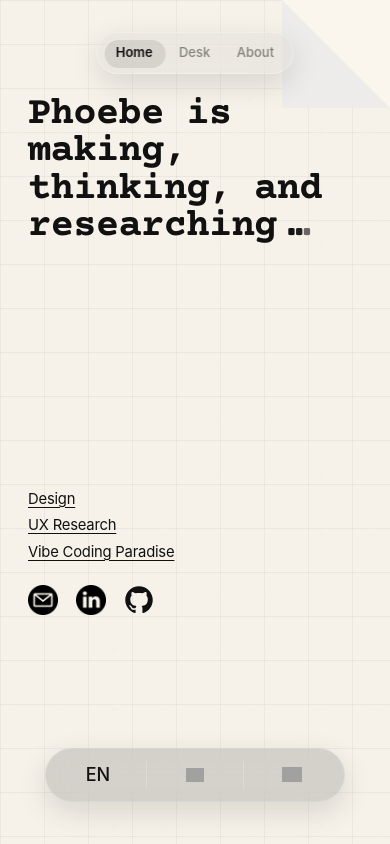
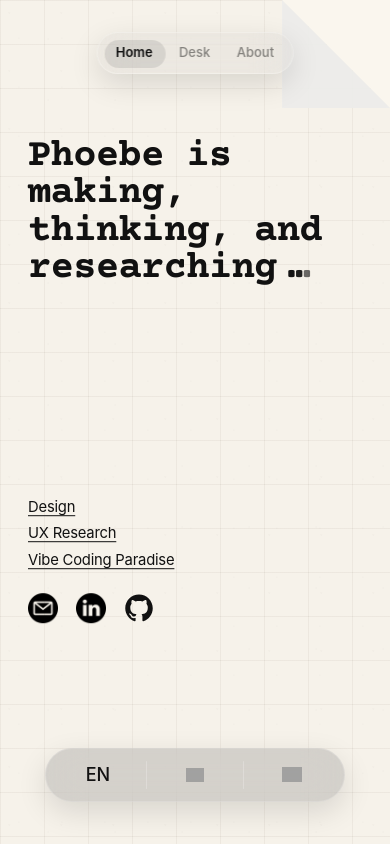
Before and after one commit to qinlyismoon/qinlyismoon.github.io, a React (Vite) app: page / in a window 390 px wide. Built offline with nearby package versions, Linux system fonts and the light colour scheme; grey boxes are pictures that could not be loaded.

Commit message:
responsive

```diff
--- a/src/components/shared/AppLayout.jsx
+++ b/src/components/shared/AppLayout.jsx
@@ -9,12 +9,21 @@ export default function AppLayout({ children, className = "", style = {} }) {
   const { isDarkMode } = useAppSettings();
   const themeColors = useMemo(() => getThemeColors(isDarkMode), [isDarkMode]);
   const usesPaperSurface = /\blanding-page\b/.test(className);
+  const isScenePage = /\b(landing-page|workspace-page)\b/.test(className);
 
   return (
     <div
       className={`app-layout ${className}`.trim()}
       style={{
-        minHeight: "100vh",
+        ...(isScenePage
+          ? {
+              height: "100dvh",
+              maxHeight: "100dvh",
+              minHeight: 0,
+              overflow: "hidden",
+              boxSizing: "border-box",
+            }
+          : { minHeight: "100vh" }),
         ...(usesPaperSurface ? {} : { background: themeColors.pageBg }),
         color: themeColors.text,
         fontFamily: FONT_STACK,
--- a/src/components/shared/SiteShell.jsx
+++ b/src/components/shared/SiteShell.jsx
@@ -181,7 +181,7 @@ export default function SiteShell() {
   return (
     <PageTransitionContext.Provider value={pageContext}>
       <div
-        className="site-shell"
+        className={`site-shell${showPeelStage ? " site-shell--scene-lock" : ""}`}
         style={{
           background: shellBackground,
           transition: "background 0.35s ease",
--- a/src/components/workspace/InteractiveWorkspace.jsx
+++ b/src/components/workspace/InteractiveWorkspace.jsx
@@ -4,7 +4,7 @@ import { useAppSettings } from "../../context/AppSettingsContext";
 import { useMusic } from "../../context/MusicContext";
 import { usePageTransition } from "../../context/PageTransitionContext";
 import { SCENE_CONTENT_SHIFT_X, ROOM_WINDOW } from "../../lib/deskLayout";
-import { WORKSPACE_ASPECT, WORKSPACE_SCENE_OFFSET_Y, WORKSPACE_VIEWBOX } from "../../lib/animations";
+import { WORKSPACE_ASPECT } from "../../lib/animations";
 import { getDeskPalette } from "../../lib/deskPalette";
 import { CAMERA_FLASH_MS, MUG_STIR_AUDIO_MS, MUG_STIR_MS, PLANT_WATERING_MS } from "../../lib/workspaceInteractions";
 import { WORKSPACE_SOUNDS, NATURE_SOUND_VOLUME, soundSrc } from "../../lib/sounds";
@@ -14,6 +14,7 @@ import WorkspacePlantTooltip from "./WorkspacePlantTooltip";
 import { WORKSPACE_OBJECTS } from "../../lib/workspaceObjects";
 import WorkspaceObject from "./WorkspaceObject";
 import { useCompactScene } from "../../hooks/useCompactScene";
+import { useWorkspaceCamera } from "../../hooks/useWorkspaceCamera";
 import {
   LampLightLayer,
   PhoebeDeskScene,
@@ -35,6 +36,8 @@ export default function InteractiveWorkspace({
   const navigate = useNavigate();
   const palette = useMemo(() => getDeskPalette(isDarkMode), [isDarkMode]);
   const compactScene = useCompactScene();
+  const { viewBox: workspaceViewBox, offsetY: workspaceOffsetY } =
+    useWorkspaceCamera();
   const matchaStirRef = useRef(null);
   const lampToggleRef = useRef(null);
   const pageFlipRef = useRef(null);
@@ -380,13 +383,13 @@ export default function InteractiveWorkspace({
 
       <svg
         className="workspace-scene__svg"
-        viewBox={WORKSPACE_VIEWBOX}
+        viewBox={workspaceViewBox}
         preserveAspectRatio={WORKSPACE_ASPECT}
         role="img"
         aria-label={copy.sceneLabel}
       >
         <SceneDefs c={palette} />
-        <g transform={`translate(0, ${WORKSPACE_SCENE_OFFSET_Y})`}>
+        <g transform={`translate(0, ${workspaceOffsetY})`}>
           <RoomWindow c={palette} />
           <WorkspaceObject
             id="window"
--- /dev/null
+++ b/src/hooks/useWorkspaceCamera.js
@@ -0,0 +1,34 @@
+import { useEffect, useState } from "react";
+import { getWorkspaceCamera } from "../lib/animations";
+
+/**
+ * Responsive desk camera — shared scale from viewport width AND height.
+ * Large desktops keep the medium-shot framing; laptops ease toward a wider shot.
+ */
+export function useWorkspaceCamera() {
+  const [camera, setCamera] = useState(() =>
+    typeof window !== "undefined"
+      ? getWorkspaceCamera(window.innerWidth, window.innerHeight)
+      : getWorkspaceCamera(),
+  );
+
+  useEffect(() => {
+    let frame = 0;
+
+    const update = () => {
+      cancelAnimationFrame(frame);
+      frame = requestAnimationFrame(() => {
+        setCamera(getWorkspaceCamera(window.innerWidth, window.innerHeight));
+      });
+    };
+
+    update();
+    window.addEventListener("resize", update);
+    return () => {
+      cancelAnimationFrame(frame);
+      window.removeEventListener("resize", update);
+    };
+  }, []);
+
+  return camera;
+}
--- a/src/styles.css
+++ b/src/styles.css
@@ -7,8 +7,8 @@ body,
 }
 
 html {
-  scrollbar-gutter: stable;
-  overflow-y: scroll;
+  overflow-y: auto;
+  scrollbar-gutter: auto;
 }
 
 html.moon-cursor-active,
@@ -32,6 +32,15 @@ body {
 :root {
   --viewport-controls-bottom: clamp(32px, 5vh, 48px);
   --viewport-top-nav-top: clamp(20px, 4vh, 32px);
+  /* Approximate chrome sizes — used for content safe areas */
+  --viewport-top-nav-height: 48px;
+  --viewport-controls-height: 52px;
+  --viewport-safe-top: calc(
+    var(--viewport-top-nav-top) + var(--viewport-top-nav-height) + 20px
+  );
+  --viewport-safe-bottom: calc(
+    var(--viewport-controls-bottom) + var(--viewport-controls-height) + 28px
+  );
 }
 
 .site-shell {
@@ -39,6 +48,14 @@ body {
   overflow-x: hidden;
 }
 
+/* Home + Desk: lock to one viewport — About stays scrollable. */
+.site-shell--scene-lock {
+  height: 100dvh;
+  max-height: 100dvh;
+  min-height: 0;
+  overflow: hidden;
+}
+
 .site-shell__page {
   min-height: auto;
 }
@@ -49,16 +66,18 @@ body {
 
 .landing-page.app-layout,
 .workspace-page.app-layout {
-  overflow: visible;
-  min-height: 100vh;
-  min-height: 100dvh;
+  height: 100dvh;
+  max-height: 100dvh;
+  min-height: 0;
+  overflow: hidden;
+  box-sizing: border-box;
 }
 
 /* Landing page — editorial layout system */
 
 .landing-page {
-  --editorial-inset: clamp(56px, 8.5vw, 96px);
-  --editorial-title-size: clamp(2.75rem, 8.5vw, 7.5rem);
+  --editorial-inset: clamp(48px, 6vw, 110px);
+  --editorial-title-size: clamp(4rem, 6.5vw, 7.5rem);
   --editorial-title-width: 68%;
   --editorial-title-line: 0.98;
   --editorial-title-weight: 600;
@@ -73,10 +92,12 @@ body {
   --editorial-social-gap: clamp(1.125rem, 2.5vw, 1.75rem);
   --editorial-social-offset: clamp(1.25rem, 2.5vh, 2rem);
 
-  --editorial-title-top: clamp(7rem, 17vh, 12.5rem);
-  --editorial-nav-top: clamp(31rem, 64vh, 44rem);
-  --editorial-pad-bottom: calc(var(--viewport-controls-bottom) + 3.75rem);
-  --editorial-inline-end: clamp(2rem, 5vw, 4rem);
+  --editorial-title-top: clamp(6.5rem, 15vh, 12.5rem);
+  --editorial-nav-top: clamp(28rem, 62vh, 44rem);
+  --editorial-pad-bottom: calc(var(--viewport-safe-bottom) + 0.5rem);
+  --editorial-inline-end: clamp(2rem, 4vw, 4rem);
+  /* Soft downward settle for title + links as one group (nav/chrome stay fixed). */
+  --editorial-content-nudge-y: clamp(36px, 5vh, 68px);
 
   /* Notebook / paper canvas — Home only */
   --landing-paper-base: #f6f2ea;
@@ -87,6 +108,11 @@ body {
 
   position: relative;
   isolation: isolate;
+  width: 100%;
+  height: 100%;
+  max-height: 100%;
+  overflow: hidden;
+  box-sizing: border-box;
   background-color: var(--landing-paper-base);
   background-image:
     linear-gradient(var(--landing-grid-line) 1px, transparent 1px),
@@ -154,11 +180,15 @@ body {
 }
 
 .landing-page__inner {
-  min-height: 100vh;
-  min-height: 100dvh;
   position: relative;
+  width: 100%;
+  height: 100%;
+  min-height: 0;
+  max-height: 100%;
   box-sizing: border-box;
   padding-bottom: var(--editorial-pad-bottom);
+  overflow: hidden;
+  transform: translateY(var(--editorial-content-nudge-y));
 }
 
 .landing-page__title-block,
@@ -431,6 +461,7 @@ body {
   --about-content-gutter: 16px;
   --about-copy-max-width: 42rem;
   --about-stage-copy-max-width: 56rem;
+  --about-journey-label-gutter: 0px;
   min-height: 100vh;
   min-height: 100dvh;
   overflow-x: clip;
@@ -443,8 +474,11 @@ body {
     calc(100% - (var(--about-content-gutter) * 2))
   );
   margin: 0 auto;
-  padding: clamp(96px, 14vh, 132px) 0
-    calc(var(--viewport-controls-bottom) + 96px);
+  padding: max(clamp(96px, 14vh, 132px), var(--viewport-safe-top)) 0
+    max(
+      calc(var(--viewport-controls-bottom) + 96px),
+      var(--viewport-safe-bottom)
+    );
   overflow: visible;
 }
 
@@ -1132,6 +1166,8 @@ body {
   --journey-gap: 22px;
   --timeline-accent: #5f8f8f;
   --timeline-accent-soft: #7ba8a8;
+  /* Keep year labels visually attached to the rail (synced as one unit). */
+  --about-timeline-label-gap: 36px;
   width: 100%;
   margin-bottom: clamp(56px, 9vh, 88px);
   overflow: visible;
@@ -1157,17 +1193,20 @@ body {
   width: 100%;
   margin-left: 0;
   overflow: visible;
+  padding-left: var(--about-journey-label-gutter);
   padding-bottom: clamp(72px, 14vh, 140px);
+  box-sizing: border-box;
 }
 
 .about-journey__rail-wrapper {
   position: absolute;
-  left: 0;
+  left: var(--about-journey-label-gutter);
   top: 0;
   bottom: 0;
   width: var(--journey-rail);
   pointer-events: none;
-  z-index: 1;
+  /* Above stage year marks so the moving label can cover them. */
+  z-index: 3;
 }
 
 .about-journey__base-line {
@@ -1196,7 +1235,7 @@ body {
 
 .about-journey__moving-label {
   position: absolute;
-  right: calc(100% + 24px);
+  right: calc(100% + var(--about-timeline-label-gap));
   top: 0;
   z-index: 4;
   box-sizing: border-box;
@@ -1332,7 +1371,9 @@ body {
   padding-top: 0;
   text-align: right;
   pointer-events: none;
-  transform: translateX(calc(-100% - 36px));
+  z-index: 0;
+  /* Sit under the moving label’s center so the label can cover the year. */
+  transform: translateX(calc(-100% - var(--about-timeline-label-gap) - 28px));
 }
 
 .about-stage__year-mark {
@@ -1343,40 +1384,48 @@ body {
   line-height: 1;
   color: rgba(61, 95, 95, 0.26);
   text-shadow: 0 0 0 rgba(123, 168, 168, 0);
+  opacity: 1;
   transition:
     color 320ms ease,
     text-shadow 320ms ease,
-    filter 320ms ease;
-}
-
-.about-stage.is-active .about-stage__year-mark {
+    filter 320ms ease,
+    opacity 280ms ease;
+}
+
+/* Active stage: floating label owns this spot — hide the ghost year so they don’t stack. */
+.about-stage.is-active:not(.is-arriving) .about-stage__year-mark {
+  opacity: 0;
   color: #3d5f5f;
-  text-shadow: 0 0 16px rgba(123, 168, 168, 0.38);
+  text-shadow: none;
 }
 
 .about-stage.is-past:not(.is-active) .about-stage__year-mark {
-  color: rgba(61, 95, 95, 0.52);
+  color: rgba(61, 95, 95, 0.55);
   text-shadow: none;
+  opacity: 1;
 }
 
 .about-stage.is-arriving .about-stage__year-mark {
-  animation: timelineYearLight 520ms cubic-bezier(0.22, 1, 0.36, 1);
+  animation: timelineYearLight 520ms cubic-bezier(0.22, 1, 0.36, 1) forwards;
 }
 
 @keyframes timelineYearLight {
   0% {
-    filter: brightness(0.85);
+    opacity: 0.45;
+    filter: brightness(0.9);
     text-shadow: 0 0 0 rgba(123, 168, 168, 0);
   }
 
-  45% {
-    filter: brightness(1.2);
-    text-shadow: 0 0 22px rgba(123, 168, 168, 0.55);
+  40% {
+    opacity: 1;
+    filter: brightness(1.15);
+    text-shadow: 0 0 18px rgba(123, 168, 168, 0.5);
   }
 
   100% {
+    opacity: 0;
     filter: brightness(1);
-    text-shadow: 0 0 16px rgba(123, 168, 168, 0.38);
+    text-shadow: none;
   }
 }
 
@@ -2036,10 +2085,41 @@ body {
   display: flex;
   flex-wrap: nowrap;
   align-items: flex-end;
-  gap: 12px 14px;
+  gap: clamp(16px, 2vw, 28px);
   margin: 1.35em 0 0.55em;
-  width: 100%;
-  max-width: 100%;
+  /* Stay left-aligned with the copy column; bleed into the shell’s right margin. */
+  width: calc(
+    100% +
+      max(
+        0px,
+        (
+            100vw -
+              min(
+                var(--about-content-max-width),
+                calc(100vw - var(--about-content-gutter) * 2)
+              )
+          ) /
+          2
+      )
+  );
+  max-width: none;
+  box-sizing: border-box;
+  overflow-x: auto;
+  overflow-y: visible;
+  overscroll-behavior-x: contain;
+  -webkit-overflow-scrolling: touch;
+  scrollbar-width: none;
+  padding-bottom: 16px;
+  /* Extra scroll room so the last image can fully enter view. */
+  padding-right: clamp(40px, 6vw, 100px);
+}
+
+.about-stage__visuals--strip::-webkit-scrollbar {
+  display: none;
+}
+
+.about-stage__visuals--strip > .about-stage__paper {
+  flex: 0 0 auto;
 }
 
 .about-stage__visuals--sheet {
@@ -2082,7 +2162,7 @@ body {
 .about-stage__paper--strip img {
   width: auto;
   height: 112px;
-  max-width: min(220px, 28vw);
+  max-width: 220px;
 }
 
 .about-stage__paper--sheet {
@@ -2905,14 +2985,16 @@ body {
   text-shadow: 0 0 0 rgba(123, 168, 168, 0);
 }
 
-.about-page--dark .about-stage.is-active .about-stage__year-mark {
+.about-page--dark .about-stage.is-active:not(.is-arriving) .about-stage__year-mark {
+  opacity: 0;
   color: #c5d8c0;
-  text-shadow: 0 0 16px rgba(123, 168, 168, 0.42);
+  text-shadow: none;
 }
 
 .about-page--dark .about-stage.is-past:not(.is-active) .about-stage__year-mark {
   color: rgba(197, 216, 192, 0.48);
   text-shadow: none;
+  opacity: 1;
 }
 
 .about-page--dark .about-stage__node {
@@ -3264,7 +3346,11 @@ body {
       var(--about-content-max-width),
       calc(100% - (var(--about-content-gutter) * 2))
     );
-    padding-top: clamp(88px, 16vh, 112px);
+    padding-top: max(clamp(88px, 16vh, 112px), var(--viewport-safe-top));
+    padding-bottom: max(
+      calc(var(--viewport-controls-bottom) + 72px),
+      var(--viewport-safe-bottom)
+    );
   }
 
   .about-collage,
@@ -3400,6 +3486,11 @@ body {
   .about-stage__visuals--strip {
     flex-wrap: wrap;
     gap: 12px 10px;
+    width: 100%;
+    max-width: 100%;
+    overflow-x: visible;
+    padding-right: 0;
+    padding-bottom: 0;
   }
 
   .about-stage__paper--strip img {
@@ -3440,8 +3531,10 @@ body {
 
 .paper-stage {
   position: relative;
-  min-height: 100vh;
-  min-height: 100dvh;
+  height: 100dvh;
+  max-height: 100dvh;
+  min-height: 0;
+  overflow: hidden;
 }
 
 .paper-layer {
@@ -3449,8 +3542,7 @@ body {
   inset: 0;
   width: 100%;
   height: 100%;
-  overflow-x: hidden;
-  overflow-y: auto;
+  overflow: hidden;
   backface-visibility: hidden;
   -webkit-backface-visibility: hidden;
 }
@@ -3473,8 +3565,11 @@ body {
 
 .paper-landing-mask {
   width: 100%;
-  min-height: 100vh;
-  min-height: 100dvh;
+  height: 100%;
+  min-height: 0;
+  max-height: 100%;
+  overflow: hidden;
+  box-sizing: border-box;
   pointer-events: auto;
 }
 
@@ -3528,10 +3623,12 @@ body {
 /* Workspace page */
 
 .workspace-page {
-  min-height: 100vh;
-  min-height: 100dvh;
+  height: 100dvh;
+  max-height: 100dvh;
+  min-height: 0;
   position: relative;
   overflow: hidden;
+  box-sizing: border-box;
 }
 
 .workspace-close {
@@ -3557,24 +3654,26 @@ body {
 }
 
 .workspace-page__content {
-  min-height: 100vh;
-  min-height: 100dvh;
-  max-height: 100dvh;
+  position: absolute;
+  inset: 0;
+  /* Small bottom gap — utility bar floats above; desk legs sit near the edge. */
+  padding: 0 0 clamp(12px, 2vh, 28px);
+  box-sizing: border-box;
+  overflow: hidden;
   display: flex;
   align-items: stretch;
   justify-content: stretch;
-  padding: 0;
-  padding-bottom: calc(var(--viewport-controls-bottom) + 1rem);
-  box-sizing: border-box;
-  overflow: hidden;
 }
 
 .workspace-scene {
-  flex: 1;
-  width: 100%;
-  min-height: 100vh;
-  min-height: 100dvh;
+  flex: 1 1 auto;
+  width: 100%;
+  min-width: 0;
+  min-height: 0;
+  height: 100%;
   display: flex;
+  align-items: flex-end;
+  justify-content: center;
   --object-hover-shadow: drop-shadow(0 8px 16px rgba(72, 58, 42, 0.09));
   --object-focus-shadow: drop-shadow(0 8px 14px rgba(72, 58, 42, 0.07));
 }
@@ -3593,7 +3692,7 @@ body {
 .workspace-scene__svg {
   width: 100%;
   height: 100%;
-  min-height: 100dvh;
+  min-height: 0;
   display: block;
   pointer-events: none;
 }
@@ -3847,7 +3946,7 @@ body {
 
 @media (max-width: 640px) {
   .workspace-page__content {
-    padding-bottom: calc(var(--viewport-controls-bottom) + 0.75rem);
+    padding-bottom: clamp(10px, 2vh, 20px);
   }
 
   .workspace-object__label,
@@ -3936,12 +4035,12 @@ body {
 @media (max-width: 1024px) {
   .landing-page {
     --editorial-title-width: 82%;
-    --editorial-title-size: clamp(2.35rem, 8vw, 4.5rem);
+    --editorial-title-size: clamp(3.25rem, 7.5vw, 4.75rem);
     --editorial-nav-size: clamp(0.9375rem, 2.8vw, 1.25rem);
     --editorial-title-top: clamp(5.5rem, 14vh, 9rem);
-    --editorial-nav-top: clamp(27rem, 60vh, 37rem);
-    --editorial-inset: clamp(32px, 6vw, 52px);
-    --editorial-pad-bottom: calc(var(--viewport-controls-bottom) + 3.25rem);
+    --editorial-nav-top: clamp(24rem, 58vh, 37rem);
+    --editorial-inset: clamp(40px, 6vw, 64px);
+    --editorial-pad-bottom: var(--viewport-safe-bottom);
   }
 
   .landing-page--zh {
@@ -3953,19 +4052,44 @@ body {
   .landing-page {
     --editorial-inset: clamp(28px, 5.5vw, 44px);
     --editorial-title-width: 100%;
-    --editorial-title-size: clamp(2rem, 10vw, 3rem);
+    --editorial-title-size: clamp(2rem, min(10vw, 8.5vh), 3rem);
     --editorial-title-line: 0.96;
     --editorial-nav-size: clamp(0.875rem, 3.8vw, 1.125rem);
     --editorial-nav-gap: clamp(0.3rem, 1.2vh, 0.5rem);
     --editorial-title-top: clamp(4rem, 14vh, 6rem);
-    --editorial-nav-top: clamp(25rem, 58vh, 33rem);
+    --editorial-nav-top: clamp(20rem, 54vh, 33rem);
     --editorial-social-offset: clamp(1rem, 3vh, 1.5rem);
-    --editorial-pad-bottom: calc(var(--viewport-controls-bottom) + 3rem);
+    --editorial-pad-bottom: var(--viewport-safe-bottom);
     --editorial-inline-end: clamp(1.25rem, 5vw, 2rem);
   }
 }
 
-@media (min-width: 1400px) {
+/* Laptop widths — shift the whole timeline unit (rail + year labels) outward.
+   Labels stay attached to the rail; gutter only reserves space so they don't clip. */
+@media (max-width: 1599px) and (min-width: 901px) {
+  .about-page.app-layout {
+    --about-journey-label-gutter: clamp(72px, 11vw, 148px);
+  }
+}
+
+/* Short laptop screens — tighten vertical spacing only; keep title bold */
+@media (max-height: 900px) and (min-width: 1025px) {
+  .landing-page {
+    --editorial-title-top: clamp(5.75rem, 13vh, 10rem);
+    --editorial-nav-top: clamp(26rem, 58vh, 38rem);
+    --editorial-section-gap: clamp(3.5rem, 10vh, 6rem);
+  }
+}
+
+@media (max-height: 780px) and (min-width: 1025px) {
+  .landing-page {
+    --editorial-title-top: clamp(5.25rem, 11vh, 8.5rem);
+    --editorial-nav-top: clamp(24rem, 54vh, 32rem);
+  }
+}
+
+/* Large desktop only when both width and height allow the big editorial scale */
+@media (min-width: 1400px) and (min-height: 901px) {
   .landing-page {
     --editorial-title-size: clamp(5.5rem, 6.5vw, 8rem);
     --editorial-nav-size: clamp(1.125rem, 1.6vw, 1.5rem);
```
Also changed, not shown: src/lib/animations.js.
